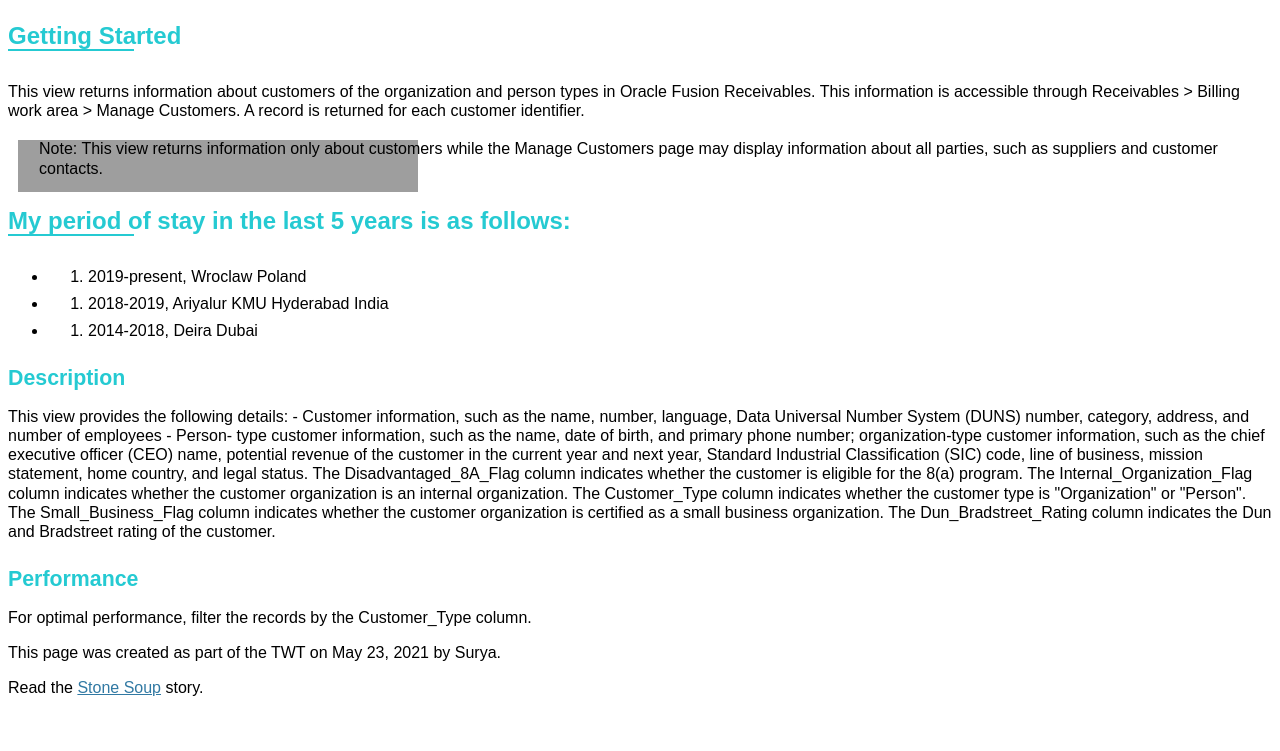
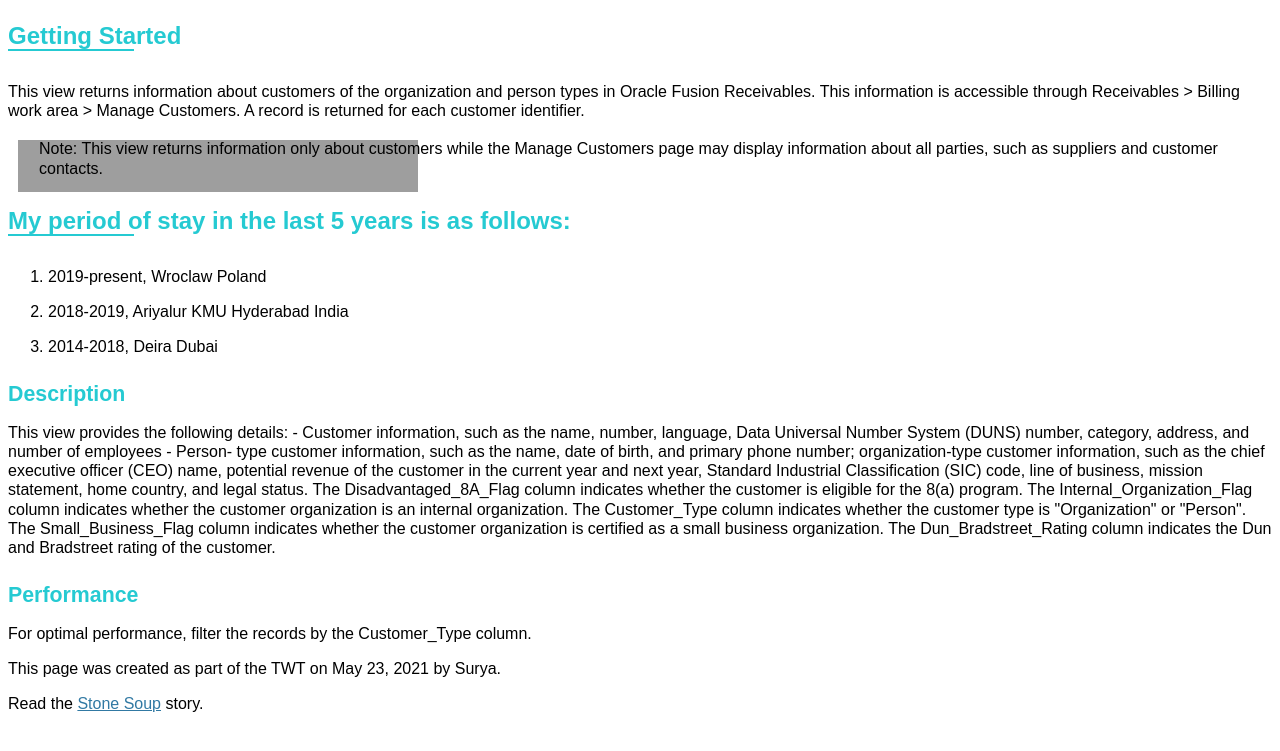
Before and after one commit to SuryaPanneer/turbo-disco, a Jekyll site: the page built from topics/GettingStarted.md, in a window 1280 px wide. Shown: the top 751 px of the page. Built offline with Jekyll 4.4.1, drawn with Linux system fonts in a browser that asks for light colours.

Commit message:
corrected list entry for item

```diff
--- a/topics/GettingStarted.md
+++ b/topics/GettingStarted.md
@@ -14,7 +14,7 @@ link: Intro
 <h1>My period of stay in the last 5 years is as follows:</h1>
 
 {% for item in site.data.common %}
-- <ol><li>{{item.period}}, {{item.place}}</li></ol>
+1. {{item.period}}, {{item.place}}
 {% endfor %}
 
 <h2>Description</h2>
```
